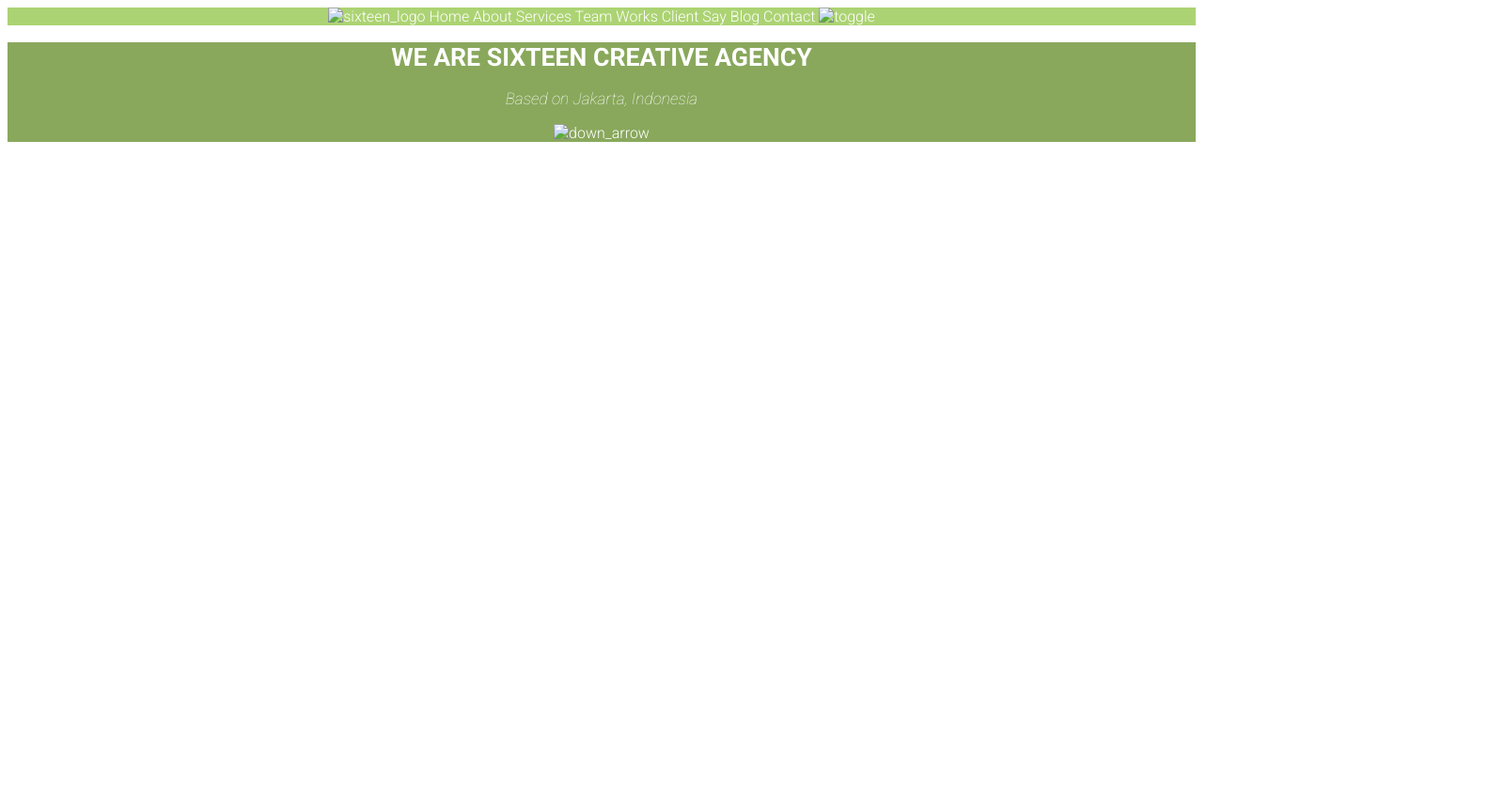
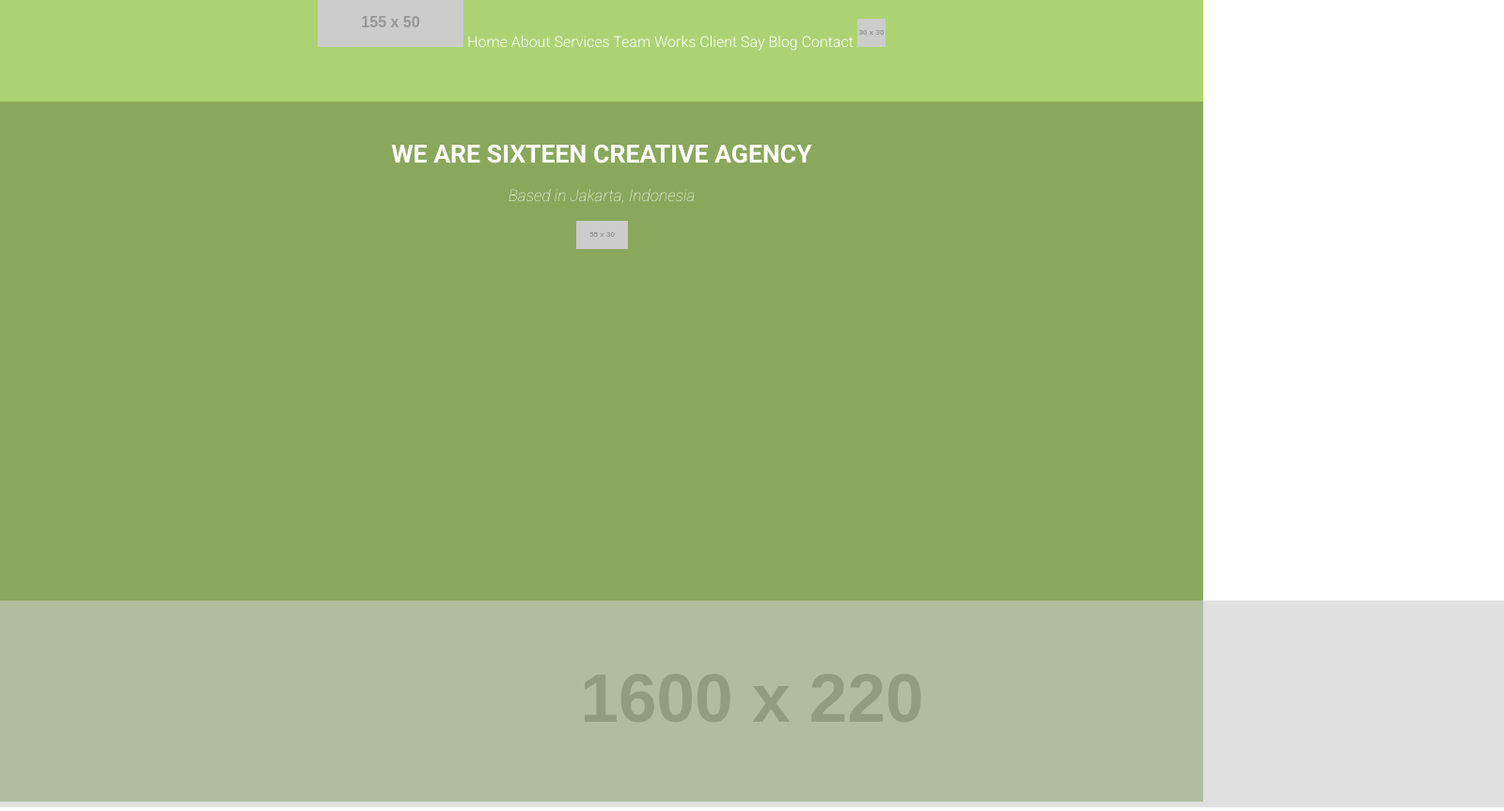
Before and after one commit to kvanest/Sample-Responsive-Layout, a plain HTML site: page index.html in a window 1280 px wide. Shown: the whole page at 94% size, 1600 px wide, since content can reach past the window. Before the commit the page ends 800 px from the top, so only its background shows below. Drawn offline with Linux system fonts and the light colour scheme; placeholder pictures from the web are drawn by us.

Commit message:
Edits
Edited Margins, added image placeholders, styled a:hover

```diff
--- a/index.html
+++ b/index.html
@@ -5,12 +5,17 @@
     <link href='https://fonts.googleapis.com/css?family=Roboto:400,100,100italic,300,300italic,400italic,500,500italic,700,700italic,900,900italic' rel='stylesheet' type='text/css'>
     <style>
         /* This is a CSS comment */
-         .navigation {
+        body {
+            margin:0;
+        }
+        .navigation {
             background-color: #acd373;
             font-family: 'Roboto', sans-serif;
             font-weight: 300;
             font-size: 12pt;
             text-align: center;
+            width: 100%;
+            height: 108px;
          }
         .headers {
             font-family: 'Roboto', sans-serif;
@@ -18,8 +23,12 @@
             text-align: center;
             color: #FFF;
             background-color: #89a85c;
+            width: 100%;
+            height: 745px;
         }
         h1 {
+            margin-top:0;
+            padding-top: 40px;
             font-weight: 700;
             font-size: 20pt;
         }
@@ -32,6 +41,16 @@
             text-decoration: none;
             color: #FFF;
         }
+        a:hover {
+            text-decoration: underline;
+        }
+        .city {
+            background-color: #666;
+            opacity: .6;
+            margin-top: 370px;
+            width: 100%;
+            height: 220px;
+        }
     </style>
 </head>
 <body>
@@ -39,7 +58,7 @@
     <nav>
         <div class="navigation">
             <a href="#">
-                <img src="assets_web/top_right_logo.png" alt="sixteen_logo"/>
+                <img src="http://placehold.it/155x50" alt="sixteen_logo"/>
             </a>
             <span>
                 <a href="#">Home</a>
@@ -52,18 +71,24 @@
                 <a href="#">Contact</a>
             </span>
             <a href="#">
-                <img src="assets_mobile/menu_m.png" alt="toggle"/>
+                <img src="http://placehold.it/30x30" alt="toggle"/>
             </a>
         </div>
       </nav>
   <div>
     <div class="headers">
     	<h1>WE ARE SIXTEEN CREATIVE AGENCY</h1>
-        <h3>Based on Jakarta, Indonesia</h3>
+        <h3>Based in Jakarta, Indonesia</h3>
         <a href="#">
-            <img src="assets_web/down_arrow.png" alt="down_arrow"/>
+            <img src="http://placehold.it/55x30" alt="down_arrow"/>
         </a>
+        <div class="city">
+            <a href="#">
+                <img src="http://placehold.it/1600x220" alt="city silhouette" />
+            </a>
+        </div>
     </div>
+
   </div>
     <script>
         // This is a JavaScript comment
```
